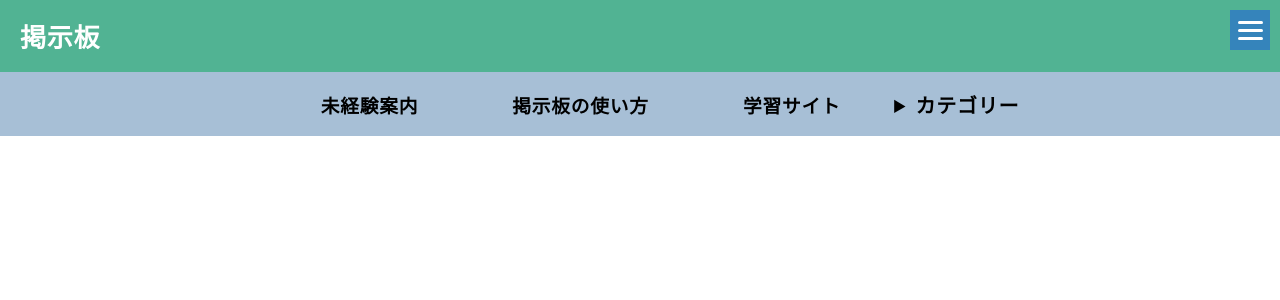
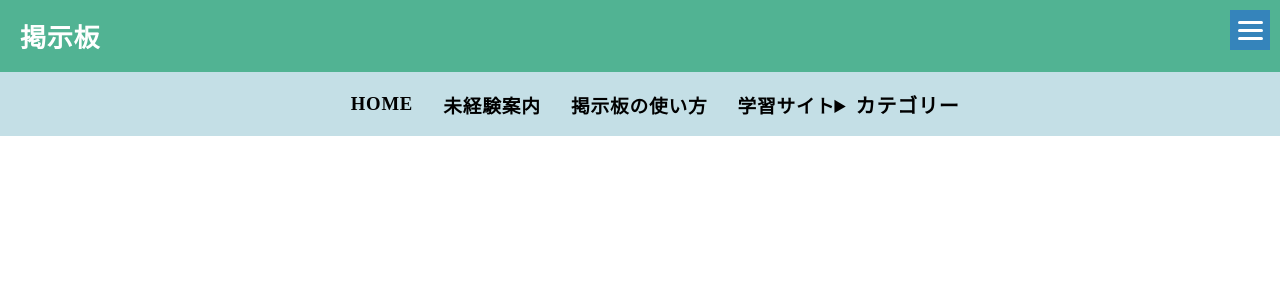
Before and after one commit to Yoshii-Kaito-1105/dc_tennoji_web_bulletin_board, a PHP site: page /template/common/header.html in a window 1280 px wide. Shown: the top 300 px of the page. Run offline with PHP 8.4, Linux system fonts and the light colour scheme.

Commit message:
森本さんの掲示板HPを参考にしつつヘッダー周りを修正

```diff
--- a/template/common/css/style.css
+++ b/template/common/css/style.css
@@ -154,7 +154,9 @@
       top: 16px;
   }
 
-
+  .menu-btn:hover {
+    background-color: #c4dfe6; /*ハンバーガーメニューにカーソルを当てると色が変わる*/
+  }
   #menu-btn-check:checked ~ .menu-content {
     right: 0%;/*メニューを画面内へ*/
   }
@@ -167,9 +169,9 @@
 
   /*メニュー欄*/
   .main-menu{
-    background-color: #a7bfd6;
+    background-color: #c4dfe6;
     display: flex;
-    text-align: center;
+
     justify-content: center;
     align-items: center;
 
@@ -179,7 +181,12 @@
   .menu-link{
     padding-left: 0.5%;
     width:16%;
-    text-align: center;
+
+  }
+
+  h3 {
+    white-space: pre;
+    margin-left: 30px;
   }
 
   /*メニューのカテゴリ*/
@@ -231,7 +238,7 @@
 
 
     margin: 0 auto;
-    margin-top: 70px;
+    margin-top: 70px;/*トップ画像がヘッダーの下に表示されるので位置調整*/
   }
 
 .new-page{
--- a/template/common/header.html
+++ b/template/common/header.html
@@ -17,46 +17,56 @@
 
         <div class="clear"></div>
         <div class="main-menu">
-            <h3 class="menu-link" href="" >未経験案内</h3>
-            <h3 class="menu-link" href="">掲示板の使い方</h3>
-            <h3 class="menu-link" href="">学習サイト</h3>
+            <h3><a class="menu-link" href="掲示板モック.html#article">HOME</a></h3>
+            <h3><a class="menu-link" href="未経験者案内.html#article-img">未経験案内</a></h3>
+            <h3><a class="menu-link" href="掲示板の使い方.html#article-title">掲示板の使い方</a></h3>
+            <h3><a class="menu-link" href="">学習サイト</a></h3>
             <details class="categories-link">
                 <summary>カテゴリー</summary>
                 <ul id="categories">
-                    <li href="">分野</li>
-                    <details class="sub">
-                        <summary>フロントエンド
-                        </summary>
-                    <!--</summary>の下にサブカテゴリを入れる-->
-                        <li href="">HTML&CSS</li>
-                        <li href="">JavaScript</li>
+                    <li href="">エンジニア分野</li>
+                    <li href="">フロントエンド</li>
+                    <details class="categories-link">
+                        <summary>各項目</summary>
+                        <ul id="categories">
+                            各言語
+                            <li href="">HTML</li>
+                            <li href="">CSS</li>
+                            <li href="">JavaScript</li>
+                        </ul>
                     </details>
-                    <details class="sub">
-                        <summary>バックエンド
-                        </summary>
-                        <li href="">HTML&CSS</li>
-                        <li href="">JavaScript</li>
+
+                    <li href="">バックエンド</li>
+                    <details class="categories-link">
+                        <summary>各項目</summary>
+                        <ul id="categories">
+                            各言語
+                            <li href="">Python</li>
+                            <li href="">Java</li>
+                        </ul>
                     </details>
-                    <details class="sub">
-                        <summary>インフラ
-                        </summary>
-                        <li href="">HTML&CSS</li>
-                        <li href="">JavaScript</li>
+                    <li href="">インフラ</li>
+                    <details class="categories-link">
+                        <summary>各項目</summary>
+                        <ul id="categories">
+                            各言語
+                            <li href="">Python</li>
+                            <li href="">Ruby</li>
+                            <li href="">Java</li>
+                        </ul>
                     </details>
-                    <details class="sub">
-                        <summary>ゲーム
-                        </summary>
-                        <li href="">HTML&CSS</li>
-                        <li href="">JavaScript</li>
-                    </details>
-                    <details class="sub">
-                        <summary>各言語
-                        </summary>
-                        <li href="">HTML&CSS</li>
-                        <li href="">JavaScript</li>
-                    </details>
-                    <li href="">各スレッド</li>
+                    <li href="">ゲーム</li>
+                    <details class="categories-link">
+                        <summary>各項目</summary>
+                            <ul id="categories">
+                                各言語
+                                <li href="">C#</li>
+                                <li href="">C++</li>
+                                <li href="">Swift</li>
+                            </ul>
+                        </details>
                 </ul>
+
             </details>
 
 
```
